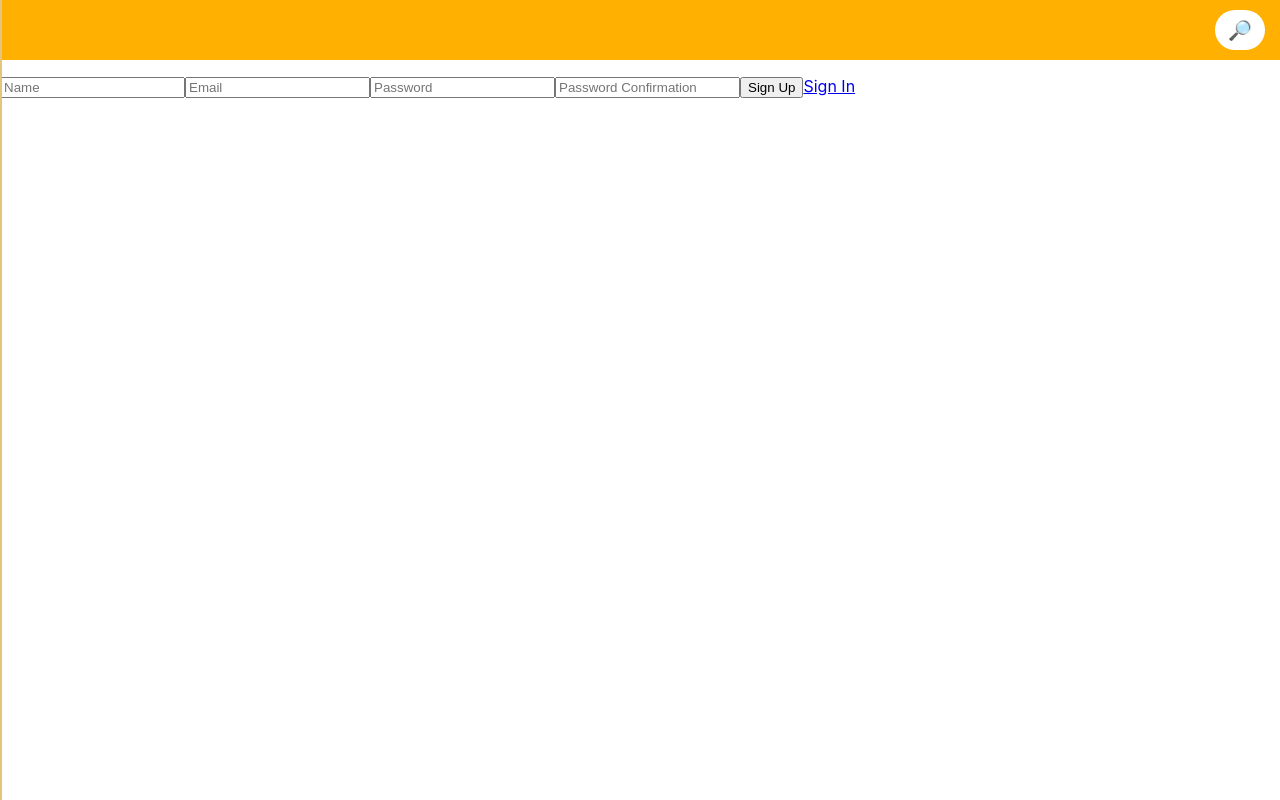
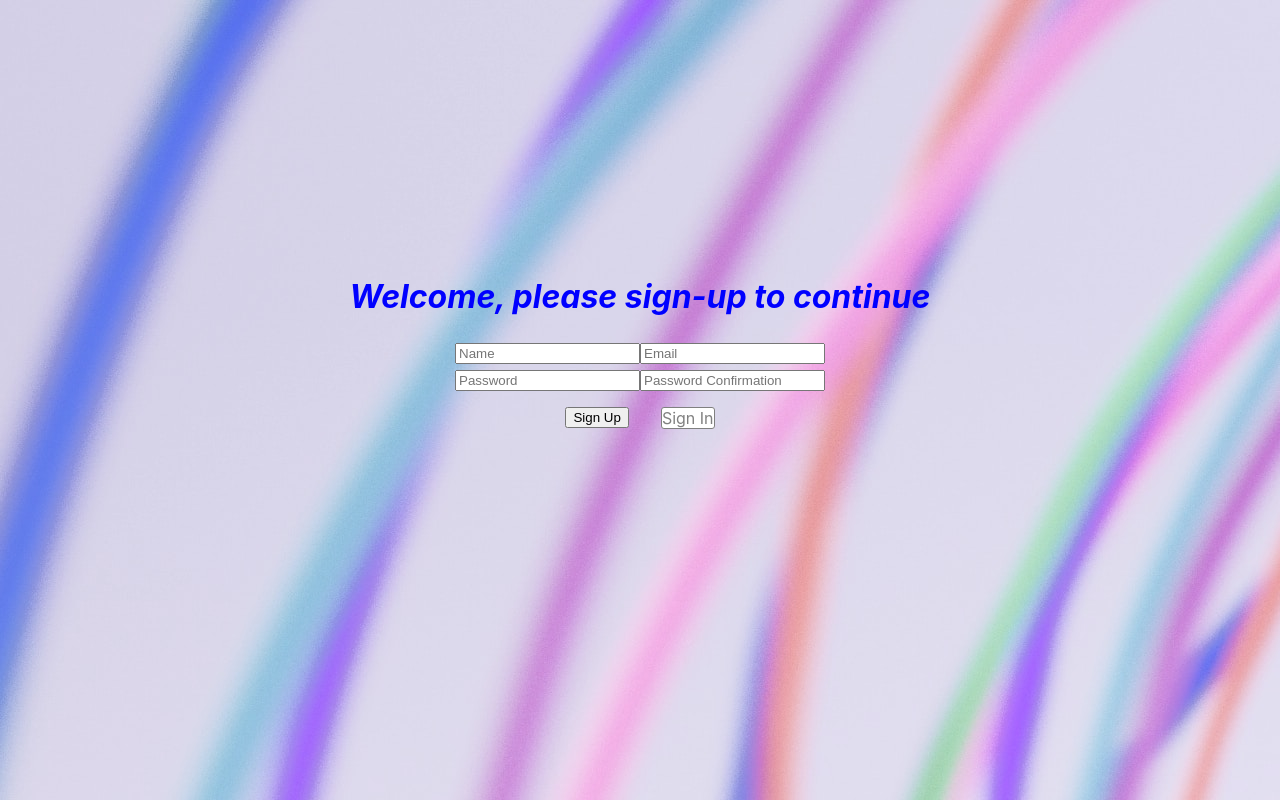
Before and after one commit to emmanuellmhango/book-an-appointment, a React (Create React App) app: page /signup in a window 1280 px wide. Built offline with nearby package versions, Linux system fonts and the light colour scheme.

Commit message:
added basic styles to login and sign up pages

```diff
--- a/src/components/SignIn.js
+++ b/src/components/SignIn.js
@@ -56,16 +56,23 @@ const SignInComponent = () => {
 
   return (
     <div className="sign-in-form">
+
+      <h1> Welcome, please sign in to continue</h1>
       {/* Render message */}
+
+      <div className="btn-log">
         <p>{message}</p>
         {/* Sign-in inputs */}
         <input className="email" type="email" placeholder="Email" value={email} onChange={(e) => setEmail(e.target.value)} />
         <input className="password" type="password" placeholder="Password" value={password} onChange={(e) => setPassword(e.target.value)} />
+      </div>
+      <div className="btn">
         <button className="button" type="button" onClick={handleSignIn}>Sign In</button>
 
         {/* Sign-out button */}
         <button type="button" onClick={handleSignOut}>Sign Out</button>
       </div>
+    </div>
   );
 };
 
--- a/src/components/SignUp.js
+++ b/src/components/SignUp.js
@@ -32,14 +32,25 @@ const SignUpComponent = () => {
 
   return (
     <div className="sign-up-form">
+
+      <h1> Welcome, please sign-up to continue</h1>
       {/* Render message */}
+      <div className="name-field">
         <p>{message}</p>
         <input className="name" type="text" placeholder="Name" value={name} onChange={(e) => setName(e.target.value)} />
         <input className="email" type="email" placeholder="Email" value={email} onChange={(e) => setEmail(e.target.value)} />
+      </div>
+
+      <div className="pass-field">
         <input className="password" type="password" placeholder="Password" value={password} onChange={(e) => setPassword(e.target.value)} />
         <input className="password-confirmation" type="password" placeholder="Password Confirmation" value={passwordConfirmation} onChange={(e) => setPasswordConfirmation(e.target.value)} />
+      </div>
+
+      <div className="btn-field">
         <button className="button" type="button" onClick={handleSignUp}>Sign Up</button>
         <Link to="/signin">Sign In</Link>
+      </div>
+
     </div>
   );
 };
--- a/src/styles/signin.css
+++ b/src/styles/signin.css
@@ -1,3 +1,28 @@
 .sign-in-form {
-  padding-top: 60px;
+  padding-top: 16rem;
+  background-image: url(../images/bg111.jpg);
+  position: fixed;
+  width: 100%;
+  height: 100%;
 }
+
+h1 {
+  display: flex;
+  align-items: center;
+  justify-content: center;
+  color: blue;
+  font-style: italic;
+}
+
+.btn-log {
+  display: flex;
+  align-items: center;
+  justify-content: center;
+}
+
+.btn {
+  display: flex;
+  align-items: center;
+  justify-content: center;
+  gap: 1rem;
+}
--- a/src/styles/signup.css
+++ b/src/styles/signup.css
@@ -1,3 +1,47 @@
 .sign-up-form {
   padding-top: 60px;
+  padding-top: 16rem;
+  background-image: url(../images/bg111.jpg);
+  position: fixed;
+  width: 100%;
+  height: 100%;
 }
+
+.name-field {
+  display: flex;
+  align-items: center;
+  justify-content: center;
+}
+
+h1 {
+  display: flex;
+  align-items: center;
+  justify-content: center;
+  color: blue;
+  font-style: italic;
+}
+
+.pass-field {
+  display: flex;
+  align-items: center;
+  justify-content: center;
+}
+
+.btn-field {
+  display: flex;
+  align-items: center;
+  justify-content: center;
+  gap: 2rem;
+  margin-top: 1rem;
+}
+
+.btn-field a {
+  text-decoration: none;
+  border: 1px solid grey;
+  border-radius: 3px;
+  background-color: #fff;
+  color: grey;
+  display: flex;
+  align-items: center;
+  justify-content: center;
+}
```
Also changed, not shown: src/images/bg111.jpg (added), 1 other file (tests, documents, lock files or other folders). Lines whose indentation alone changed are shown as unchanged.
